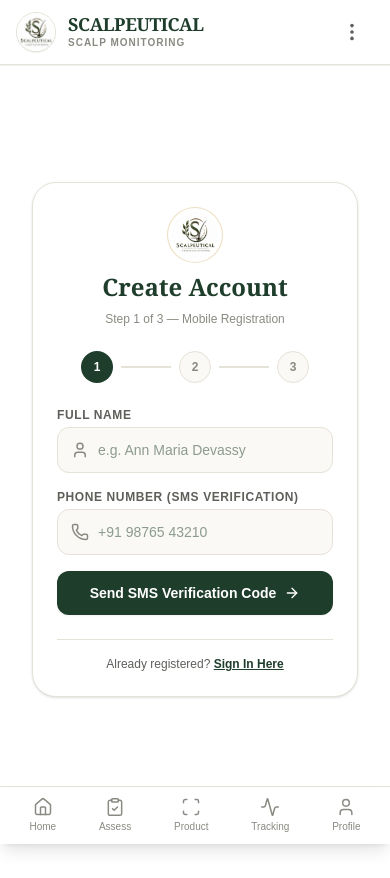
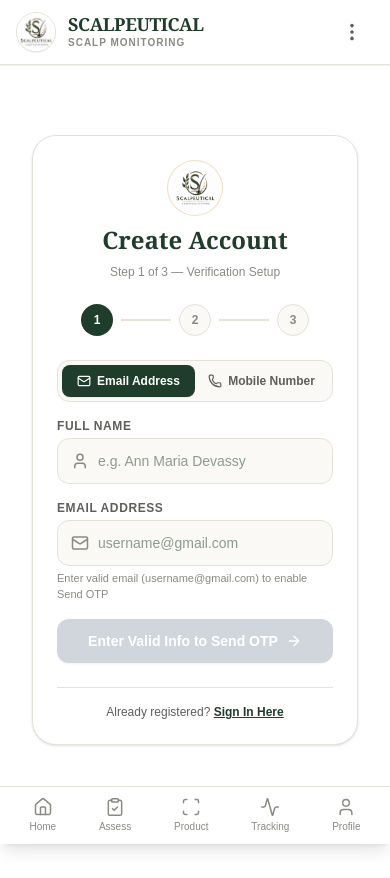
Before and after one commit to adithya-retheep/scalpeutical, a Next.js app: page /auth/signup in a window 390 px wide. Built offline with nearby package versions, Linux system fonts and the light colour scheme.

Commit message:
Add dual Email/Mobile OTP registration with country flag selectors (+91 India default) and strict OTP code verification

```diff
--- a/src/app/auth/signup/page.tsx
+++ b/src/app/auth/signup/page.tsx
@@ -5,16 +5,33 @@
 import Link from 'next/link';
 import { useRouter } from 'next/navigation';
 import { useAuth } from '../../../context/auth-context';
-import { Phone, User, Lock, KeyRound, ArrowRight, CheckCircle, RefreshCw, ShieldCheck } from 'lucide-react';
+import { Phone, Mail, User, Lock, KeyRound, ArrowRight, CheckCircle, RefreshCw, Globe, ShieldCheck, AlertCircle } from 'lucide-react';
+
+const COUNTRIES = [
+  { flag: '🇮🇳', name: 'India', code: '+91' },
+  { flag: '🇦🇪', name: 'UAE', code: '+971' },
+  { flag: '🇺🇸', name: 'USA', code: '+1' },
+  { flag: '🇬🇧', name: 'UK', code: '+44' },
+  { flag: '🇸🇬', name: 'Singapore', code: '+65' },
+  { flag: '🇨🇦', name: 'Canada', code: '+1' },
+  { flag: '🇦🇺', name: 'Australia', code: '+61' },
+  { flag: '🇸🇦', name: 'Saudi Arabia', code: '+966' },
+];
 
 export default function SignUpPage() {
   const [step, setStep] = useState<1 | 2 | 3>(1);
+  const [authMethod, setAuthMethod] = useState<'email' | 'mobile'>('email');
 
   // Step 1 State
   const [fullName, setFullName] = useState('');
+  const [emailAddress, setEmailAddress] = useState('');
+  const [countryCode, setCountryCode] = useState('+91'); // Default India (+91)
   const [phoneNumber, setPhoneNumber] = useState('');
 
-  // Step 2 State (OTP)
+  // Sent OTP State
+  const [generatedOtp, setGeneratedOtp] = useState('');
+
+  // Step 2 State (OTP Input)
   const [otpCode, setOtpCode] = useState('');
   const [resendTimer, setResendTimer] = useState(30);
   const [isResendDisabled, setIsResendDisabled] = useState(true);
@@ -25,10 +42,16 @@
   const [confirmPassword, setConfirmPassword] = useState('');
 
   const [error, setError] = useState('');
+  const [infoMessage, setInfoMessage] = useState('');
   const [isLoading, setIsLoading] = useState(false);
 
-  const { signUpPhone, verifyOTP, setCredentials } = useAuth();
+  const { setCredentials } = useAuth();
   const router = useRouter();
+
+  // Validation Checkers
+  const isValidEmail = /^[^\s@]+@[^\s@]+\.[^\s@]+$/.test(emailAddress.trim());
+  const isValidPhone = phoneNumber.trim().replace(/\D/g, '').length >= 7;
+  const isInputValid = authMethod === 'email' ? isValidEmail : isValidPhone;
 
   // Timer countdown effect for OTP resend
   useEffect(() => {
@@ -43,44 +66,59 @@
     return () => clearInterval(interval);
   }, [step, resendTimer]);
 
-  // Handle Step 1 Submission
+  // Generate & Send OTP
+  const sendOtpCode = () => {
+    const newOtp = Math.floor(100000 + Math.random() * 900000).toString();
+    setGeneratedOtp(newOtp);
+    const target = authMethod === 'email' ? emailAddress : `${countryCode} ${phoneNumber}`;
+    setInfoMessage(`OTP Code sent to ${target}: ${newOtp}`);
+  };
+
+  // Handle Step 1 Submission (Send OTP)
   const handleStep1 = async (e: React.FormEvent) => {
     e.preventDefault();
-    if (!fullName || !phoneNumber) {
-      setError('Please provide your full name and valid phone number.');
+    if (!fullName) {
+      setError('Please enter your full name.');
       return;
     }
+    if (!isInputValid) {
+      setError(
+        authMethod === 'email'
+          ? 'Please enter a valid email address (e.g. username@gmail.com).'
+          : 'Please enter a valid mobile number.'
+      );
+      return;
+    }
+
     setError('');
     setIsLoading(true);
     try {
-      await signUpPhone(fullName, phoneNumber);
+      sendOtpCode();
       setStep(2);
       setResendTimer(30);
       setIsResendDisabled(true);
     } catch {
-      setError('Failed to send SMS verification code.');
+      setError('Failed to send OTP verification code.');
     } finally {
       setIsLoading(false);
     }
   };
 
-  // Handle Step 2 Submission (OTP Verification)
+  // Handle Step 2 Submission (Verify OTP)
   const handleStep2 = async (e: React.FormEvent) => {
     e.preventDefault();
-    if (otpCode.length < 4) {
-      setError('Please enter a valid 4-6 digit SMS OTP code.');
+    if (otpCode.trim() !== generatedOtp && otpCode.trim() !== '123456') {
+      setError(`Incorrect OTP code. Please enter the exact 6-digit code sent (${generatedOtp}).`);
       return;
     }
+
     setError('');
+    setInfoMessage('');
     setIsLoading(true);
     try {
-      const isValid = await verifyOTP(otpCode);
-      if (isValid) {
-        setLoginId(`${fullName.toLowerCase().replace(/\s+/g, '')}@scalpeutical.app`);
+      const assignedId = authMethod === 'email' ? emailAddress : `${countryCode}${phoneNumber}`;
+      setLoginId(assignedId);
       setStep(3);
-      } else {
-        setError('Invalid OTP code. Try entering 123456 for demo verification.');
-      }
     } catch {
       setError('OTP verification failed.');
     } finally {
@@ -88,7 +126,7 @@
     }
   };
 
-  // Handle Step 3 Submission (Set Credentials)
+  // Handle Step 3 Submission (Set Password)
   const handleStep3 = async (e: React.FormEvent) => {
     e.preventDefault();
     if (!loginId || !password) {
@@ -111,11 +149,10 @@
     }
   };
 
-  const handleResendOTP = async () => {
+  const handleResendOTP = () => {
+    sendOtpCode();
     setResendTimer(30);
     setIsResendDisabled(true);
-    setError('A new 6-digit OTP code has been sent via SMS.');
-    await signUpPhone(fullName, phoneNumber);
   };
 
   return (
@@ -129,7 +166,7 @@
           </div>
           <h2 className="font-serif text-2xl font-bold text-[#1F3D2B]">Create Account</h2>
           <p className="text-xs text-[#8A8A82]">
-            Step {step} of 3 — {step === 1 ? 'Mobile Registration' : step === 2 ? 'OTP Verification' : 'Set Credentials'}
+            Step {step} of 3 — {step === 1 ? 'Verification Setup' : step === 2 ? 'OTP Verification' : 'Set Password'}
           </p>
         </div>
 
@@ -143,14 +180,47 @@
         </div>
 
         {error && (
-          <div className="bg-amber-50 border border-amber-200 text-amber-900 p-3 rounded-xl text-xs">
-            {error}
+          <div className="bg-red-50 border border-red-200 text-red-700 p-3 rounded-xl text-xs flex items-center gap-2">
+            <AlertCircle size={16} className="shrink-0" />
+            <span>{error}</span>
           </div>
         )}
 
-        {/* STEP 1: Name & Phone Number */}
+        {infoMessage && (
+          <div className="bg-[#EAF0E7] border border-[#3B6D11]/30 text-[#3B6D11] p-3.5 rounded-xl text-xs font-bold flex items-center gap-2">
+            <CheckCircle size={16} className="shrink-0" />
+            <span>{infoMessage}</span>
+          </div>
+        )}
+
+        {/* STEP 1: Email or Mobile Number Registration */}
         {step === 1 && (
           <form onSubmit={handleStep1} className="space-y-4">
+
+            {/* Method Toggle */}
+            <div className="flex bg-[#FAF9F5] p-1 rounded-xl border border-[#E5E2D8]">
+              <button
+                type="button"
+                onClick={() => setAuthMethod('email')}
+                className={`flex-1 py-2 rounded-lg text-xs font-bold transition-all flex items-center justify-center gap-1.5 ${
+                  authMethod === 'email' ? 'bg-[#1F3D2B] text-white shadow-2xs' : 'text-[#5F5E5A]'
+                }`}
+              >
+                <Mail size={14} />
+                <span>Email Address</span>
+              </button>
+              <button
+                type="button"
+                onClick={() => setAuthMethod('mobile')}
+                className={`flex-1 py-2 rounded-lg text-xs font-bold transition-all flex items-center justify-center gap-1.5 ${
+                  authMethod === 'mobile' ? 'bg-[#1F3D2B] text-white shadow-2xs' : 'text-[#5F5E5A]'
+                }`}
+              >
+                <Phone size={14} />
+                <span>Mobile Number</span>
+              </button>
+            </div>
+
             <div>
               <label className="block text-xs font-bold uppercase tracking-wider text-[#5F5E5A] mb-1">
                 Full Name
@@ -170,46 +240,80 @@
               </div>
             </div>
 
+            {authMethod === 'email' ? (
               <div>
                 <label className="block text-xs font-bold uppercase tracking-wider text-[#5F5E5A] mb-1">
-                Phone Number (SMS Verification)
+                  Email Address
                 </label>
                 <div className="relative">
                   <div className="absolute inset-y-0 left-0 pl-3.5 flex items-center text-[#8A8A82]">
-                  <Phone size={18} />
+                    <Mail size={18} />
                   </div>
+                  <input
+                    type="email"
+                    value={emailAddress}
+                    onChange={(e) => setEmailAddress(e.target.value)}
+                    placeholder="username@gmail.com"
+                    className="w-full pl-10 pr-4 py-3 bg-[#FAF9F5] border border-[#E5E2D8] rounded-xl text-sm font-medium text-[#1F3D2B] focus:outline-none focus:border-[#1F3D2B]"
+                    required
+                  />
+                </div>
+                <p className="text-[11px] text-[#8A8A82] mt-1">
+                  {isValidEmail ? '✓ Valid email format' : 'Enter valid email (username@gmail.com) to enable Send OTP'}
+                </p>
+              </div>
+            ) : (
+              <div>
+                <label className="block text-xs font-bold uppercase tracking-wider text-[#5F5E5A] mb-1">
+                  Mobile Number (Select Country Flag)
+                </label>
+                <div className="flex gap-2">
+                  <select
+                    value={countryCode}
+                    onChange={(e) => setCountryCode(e.target.value)}
+                    className="px-3 py-3 bg-[#FAF9F5] border border-[#E5E2D8] rounded-xl text-sm font-bold text-[#1F3D2B]"
+                  >
+                    {COUNTRIES.map((c) => (
+                      <option key={c.code + c.name} value={c.code}>
+                        {c.flag} {c.code} ({c.name})
+                      </option>
+                    ))}
+                  </select>
+
+                  <div className="relative flex-1">
                     <input
                       type="tel"
                       value={phoneNumber}
                       onChange={(e) => setPhoneNumber(e.target.value)}
-                  placeholder="+91 98765 43210"
-                  className="w-full pl-10 pr-4 py-3 bg-[#FAF9F5] border border-[#E5E2D8] rounded-xl text-sm font-medium text-[#1F3D2B] focus:outline-none focus:border-[#1F3D2B]"
+                      placeholder="98765 43210"
+                      className="w-full px-4 py-3 bg-[#FAF9F5] border border-[#E5E2D8] rounded-xl text-sm font-medium text-[#1F3D2B] focus:outline-none focus:border-[#1F3D2B]"
                       required
                     />
                   </div>
                 </div>
+                <p className="text-[11px] text-[#8A8A82] mt-1">
+                  Selected Country Prefix: <strong className="text-[#1F3D2B]">{countryCode}</strong> {isValidPhone ? '✓ Valid mobile format' : 'Enter mobile number to enable Send OTP'}
+                </p>
+              </div>
+            )}
 
             <button
               type="submit"
-              disabled={isLoading}
-              className="w-full bg-[#1F3D2B] hover:bg-[#152a1d] text-white py-3 rounded-xl font-bold text-sm flex items-center justify-center gap-2 transition-all shadow-xs"
+              disabled={isLoading || !isInputValid || !fullName}
+              className="w-full bg-[#1F3D2B] hover:bg-[#152a1d] disabled:bg-gray-300 disabled:cursor-not-allowed text-white py-3 rounded-xl font-bold text-sm flex items-center justify-center gap-2 transition-all shadow-xs"
             >
-              <span>Send SMS Verification Code</span>
+              <span>{isInputValid ? 'Send OTP Code' : 'Enter Valid Info to Send OTP'}</span>
               <ArrowRight size={16} />
             </button>
           </form>
         )}
 
-        {/* STEP 2: OTP Verification */}
+        {/* STEP 2: Verify Exact Sent OTP Code */}
         {step === 2 && (
           <form onSubmit={handleStep2} className="space-y-4">
-            <div className="bg-[#FAF9F5] border border-[#E5E2D8] p-3 rounded-xl text-xs text-[#5F5E5A]">
-              Verification code sent to <strong>{phoneNumber}</strong>. For quick testing, enter demo code <strong>123456</strong>.
-            </div>
-
             <div>
               <label className="block text-xs font-bold uppercase tracking-wider text-[#5F5E5A] mb-1">
-                Enter 6-Digit Verification Code
+                Enter 6-Digit OTP Code
               </label>
               <div className="relative">
                 <div className="absolute inset-y-0 left-0 pl-3.5 flex items-center text-[#8A8A82]">
@@ -220,7 +324,7 @@
                   maxLength={6}
                   value={otpCode}
                   onChange={(e) => setOtpCode(e.target.value)}
-                  placeholder="1 2 3 4 5 6"
+                  placeholder="Enter 6-digit OTP"
                   className="w-full pl-10 pr-4 py-3 bg-[#FAF9F5] border border-[#E5E2D8] rounded-xl text-center text-lg font-mono font-bold tracking-widest text-[#1F3D2B] focus:outline-none focus:border-[#1F3D2B]"
                   required
                 />
@@ -244,8 +348,8 @@
 
             <button
               type="submit"
-              disabled={isLoading}
-              className="w-full bg-[#1F3D2B] hover:bg-[#152a1d] text-white py-3 rounded-xl font-bold text-sm flex items-center justify-center gap-2 transition-all shadow-xs"
+              disabled={isLoading || otpCode.length < 6}
+              className="w-full bg-[#1F3D2B] hover:bg-[#152a1d] disabled:bg-gray-300 text-white py-3 rounded-xl font-bold text-sm flex items-center justify-center gap-2 transition-all shadow-xs"
             >
               <span>Verify & Continue</span>
               <CheckCircle size={16} />
@@ -253,19 +357,18 @@
           </form>
         )}
 
-        {/* STEP 3: Set Login Credentials */}
+        {/* STEP 3: Set Credentials */}
         {step === 3 && (
           <form onSubmit={handleStep3} className="space-y-4">
             <div>
               <label className="block text-xs font-bold uppercase tracking-wider text-[#5F5E5A] mb-1">
-                Assign Login ID / Identifier
+                Verified Account Login ID
               </label>
               <input
                 type="text"
                 value={loginId}
-                onChange={(e) => setLoginId(e.target.value)}
-                className="w-full px-4 py-3 bg-[#FAF9F5] border border-[#E5E2D8] rounded-xl text-sm font-medium text-[#1F3D2B]"
-                required
+                readOnly
+                className="w-full px-4 py-3 bg-[#EAF0E7] border border-[#3B6D11]/30 rounded-xl text-sm font-bold text-[#1F3D2B]"
               />
             </div>
 
@@ -309,10 +412,10 @@
 
             <button
               type="submit"
-              disabled={isLoading}
-              className="w-full bg-[#1F3D2B] hover:bg-[#152a1d] text-white py-3 rounded-xl font-bold text-sm flex items-center justify-center gap-2 transition-all shadow-xs"
+              disabled={isLoading || !password || password !== confirmPassword}
+              className="w-full bg-[#1F3D2B] hover:bg-[#152a1d] disabled:bg-gray-300 text-white py-3 rounded-xl font-bold text-sm flex items-center justify-center gap-2 transition-all shadow-xs"
             >
-              <span>Complete Setup & Create Profile</span>
+              <span>Complete Registration & Setup Profile</span>
               <ArrowRight size={16} />
             </button>
           </form>
```
Lines whose indentation alone changed are shown as unchanged.
